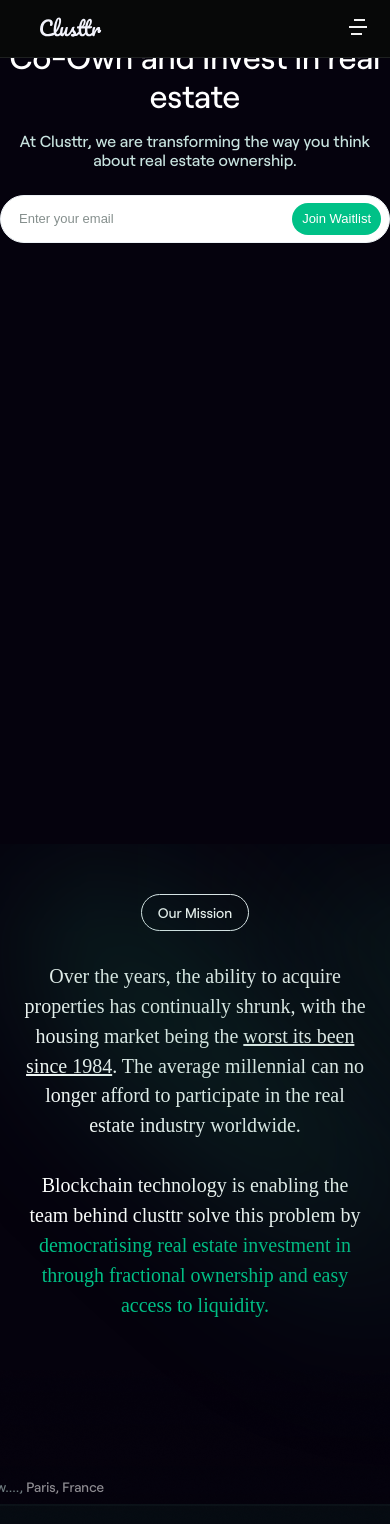
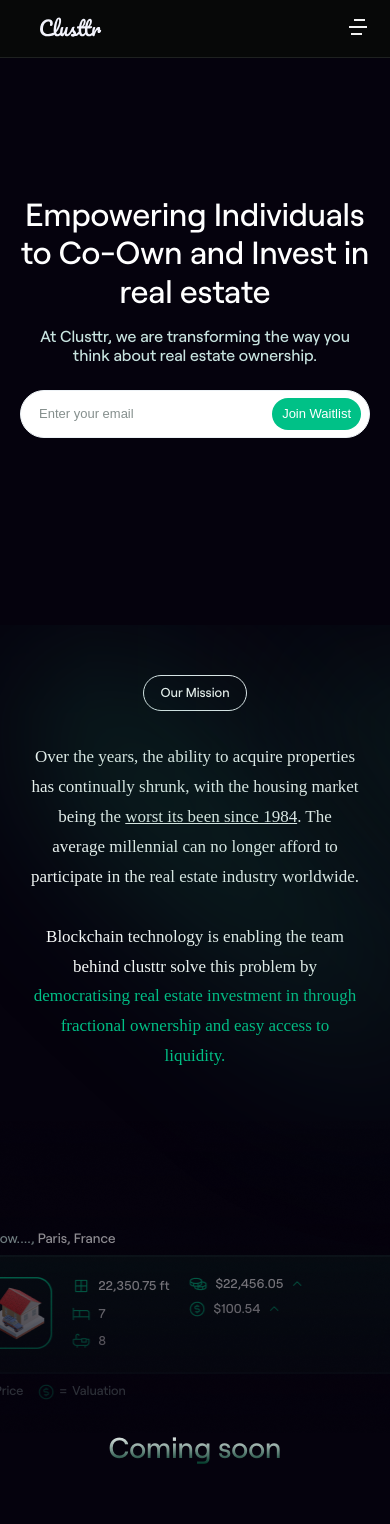
Before and after one commit to Clusttr/clusttr-web, a React (Vite) app: page / in a window 390 px wide. Shown: the top 1524 px of the page. Built offline with nearby package versions, Linux system fonts and the light colour scheme; a web font is replaced by a local one.

Commit message:
Made the start and mission section responsive

```diff
--- a/src/views/general_components/Header.tsx
+++ b/src/views/general_components/Header.tsx
@@ -14,7 +14,7 @@ function Header({ open, setOpen }: { open: boolean; setOpen: any }) {
 	const [state, setState] = useState({ width: 62.22, height: 20 });
 
 	const screenWidth = () => {
-		if (window.innerWidth >= 400) {
+		if (window.innerWidth >= 480) {
 			setState({ ...state, width: 99.56, height: 32 });
 		} else {
 			setState({ ...state, width: 62.22, height: 20 });
@@ -22,7 +22,7 @@ function Header({ open, setOpen }: { open: boolean; setOpen: any }) {
 	};
 
 	useEffect(() => {
-		if (window.innerWidth >= 400) {
+		if (window.innerWidth >= 480) {
 			setState({ ...state, width: 99.56, height: 32 });
 		} else {
 			setState({ ...state, width: 62.22, height: 20 });
--- a/src/views/landing/Mission.tsx
+++ b/src/views/landing/Mission.tsx
@@ -67,6 +67,17 @@ const MissionStyle = styled.div`
 	& .highlighted-text {
 		color: #00c187;
 	}
+
+	@media (max-width: 480px) {
+		font-size: 17px;
+		padding: 50px 30px;
+
+		& .title {
+			& h2 {
+				font-size: 13px;
+			}
+		}
+	}
 `;
 
 export default Mission;
--- a/src/views/landing/Start.tsx
+++ b/src/views/landing/Start.tsx
@@ -1,10 +1,12 @@
 import styled from 'styled-components';
-import { useState } from 'react';
+import { useEffect, useState } from 'react';
 import axios from 'axios';
+import mobileStartBg from '../../assets/mobile_starter_bg.png';
 
 const Start = () => {
 	const [email, setEmail] = useState('');
 	const [loading, setLoading] = useState(false);
+	const [isMobile, setIsMobile] = useState(false);
 
 	// eslint-disable-next-line @typescript-eslint/no-explicit-any
 	const handleSubmit = (e: any) => {
@@ -24,8 +26,23 @@ const Start = () => {
 			});
 	};
 
+	useEffect(() => {
+		if (screen.width <= 480) setIsMobile(true);
+		else setIsMobile(false);
+	}, []);
+
 	return (
 		<Style>
+			{isMobile ? (
+				<img
+					src={mobileStartBg}
+					alt="background"
+					className="mobile_starter_bg"
+				/>
+			) : (
+				<></>
+			)}
+
 			<h1>Empowering Individuals to Co-Own and Invest in real estate</h1>
 			<p>
 				At Clusttr, we are transforming the way you think about real estate
@@ -61,6 +78,7 @@ const Style = styled.div`
 	display: flex;
 	flex-direction: column;
 	// justify-content: center;
+	position: relative;
 
 	& h1 {
 		font-size: 32px;
@@ -79,17 +97,35 @@ const Style = styled.div`
 			margin-top: 16px;
 		}
 
-		@media (min-width: 400px) {
+		@media (min-width: 480px) {
 			font-size: 40px;
 			line-height: 48px;
 		}
 	}
 
-	@media (min-width: 400px) {
+	@media (min-width: 480px) {
 		padding-top: 205px;
 		background-image: url(/background.png);
 		background-size: cover;
 		background-repeat: no-repeat;
+	}
+
+	@media (max-width: 480px) {
+		height: 74vh;
+		text-align: center;
+		background-color: #05020d;
+		color: white;
+		padding: 20px;
+		padding-top: 50%;
+		display: flex;
+		flex-direction: column;
+		// justify-content: center;
+
+		& .mobile_starter_bg {
+			position: absolute;
+			top: 0;
+			right: 0;
+		}
 	}
 
 	& .join-waitlist {
```
Also changed, not shown: src/assets/mobile_starter_bg.png (renamed from src/assets/will_rename.png).
